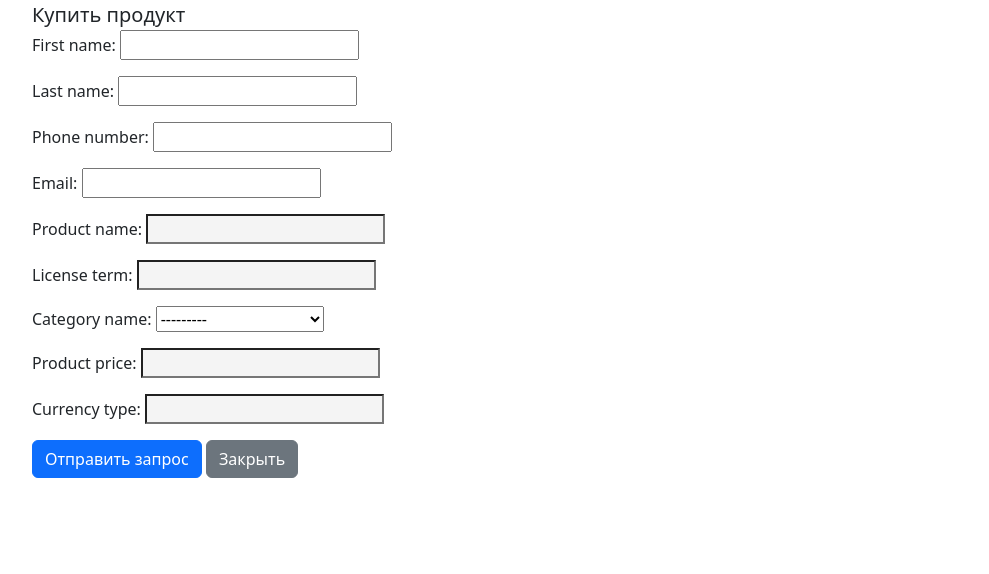
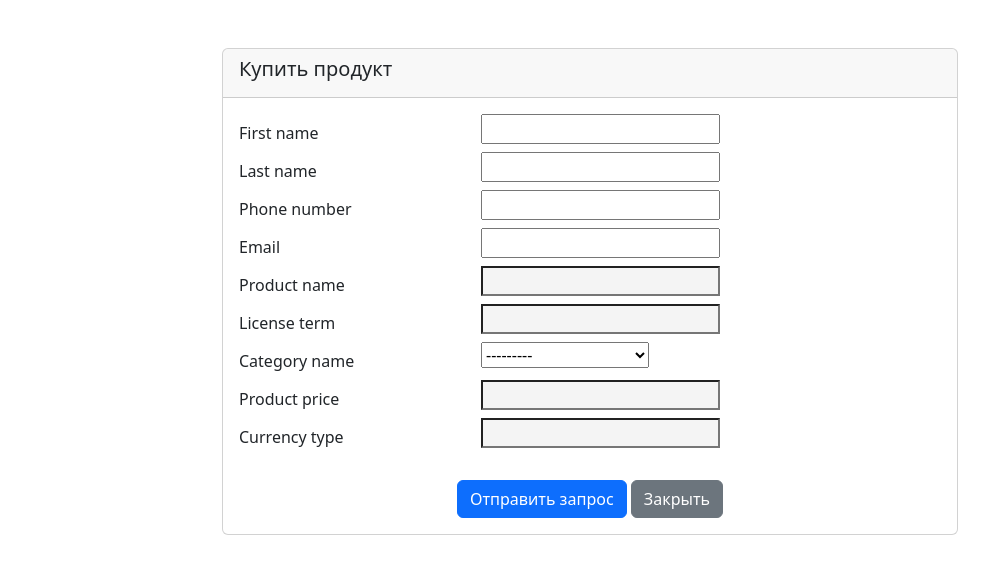
Before and after one commit to onium16/Order_Manager_site_v1, a Django app: page /payment/ in a window 1280 px wide. Shown: the top 574 px of the page, without its empty margins (50-1039 px from the left). Run offline with Django 4.2, Linux system fonts and the light colour scheme; data comes from the database, SQL or seed files in the repository; both versions use the stored data as it was after the commit; some libraries are stand-ins or nearby versions.

Commit message:
design form

```diff
--- a/shop/templates/payment.html
+++ b/shop/templates/payment.html
@@ -17,19 +17,37 @@
     </style>
 </head>
 <body>
-    <div class="container">
-        <div class="modal-header">
-            <h5 class="modal-title" id="buy-modal-label">Купить продукт</h5>
+    <div class="container mt-5">
+        <div class="row justify-content-center">
+            <div class="col-md-8">
+                <div class="card">
+                    <div class="card-header">
+                        <h5 class="title" id="buy-modal-label">Купить продукт</h5>
                     </div>
-        <div class="modal-body">
+                    <div class="card-body">
                         <form method="post" action="{% url 'payment' %}">
                             {% csrf_token %}
-                {{ form.as_p }}
+
+                            {% for field in form %}
+                                <div class="form-group row">
+                                    <label for="id_{{ field.name }}" class="col-sm-4 col-form-label text-md-right">{{ field.label }}</label>
+                                    <div class="col-sm-8">
+                                        {{ field }}
+                                    </div>
+                                </div>
+                            {% endfor %}
+
+                            <div class="text-center mt-4">
                                 <button type="submit" class="btn btn-primary">Отправить запрос</button>
                                 <button type="button" class="btn btn-secondary" onclick="window.location.href = '{% url 'index' %}'">Закрыть</button>
+                            </div>
                         </form>
                     </div>
                 </div>
+            </div>
+        </div>
+    </div>
+
 
 <script>
     window.onload = function() {
```
Also changed, not shown: db.sqlite3. Lines whose indentation alone changed are shown as unchanged.
